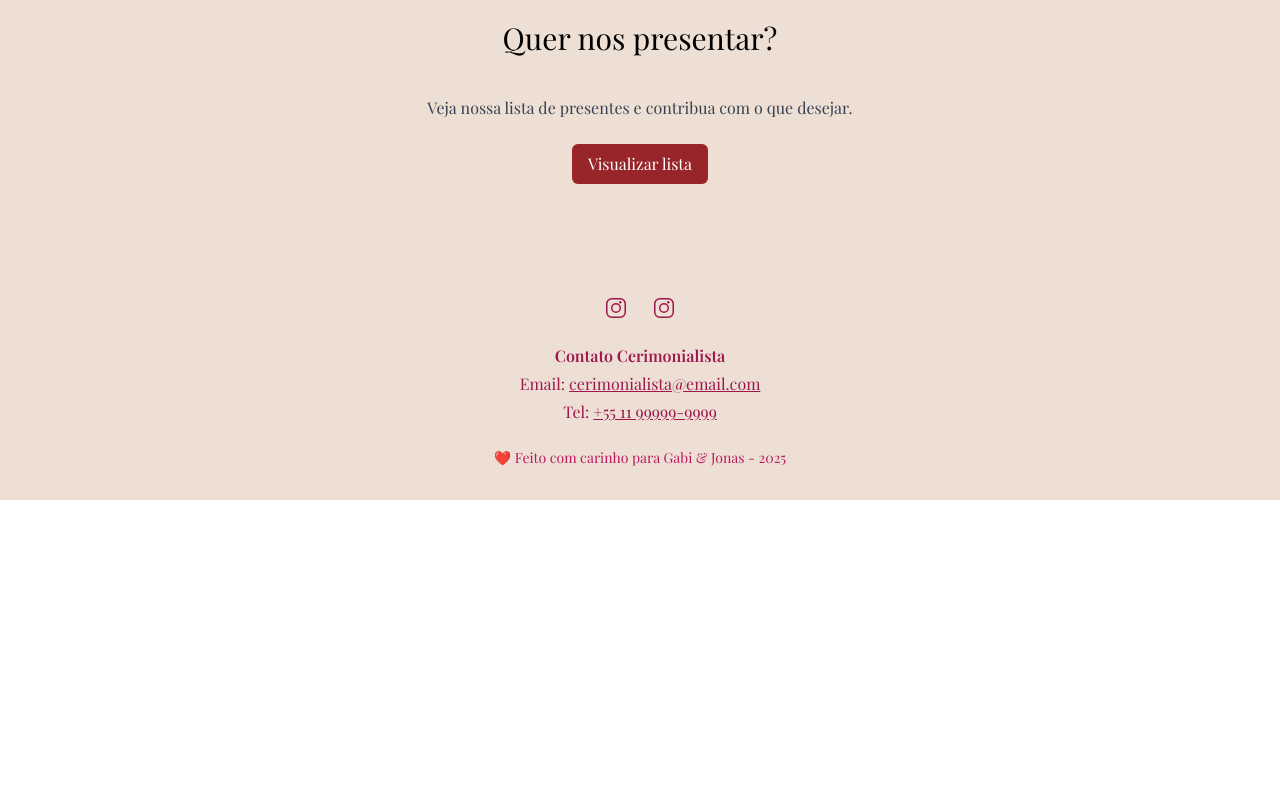
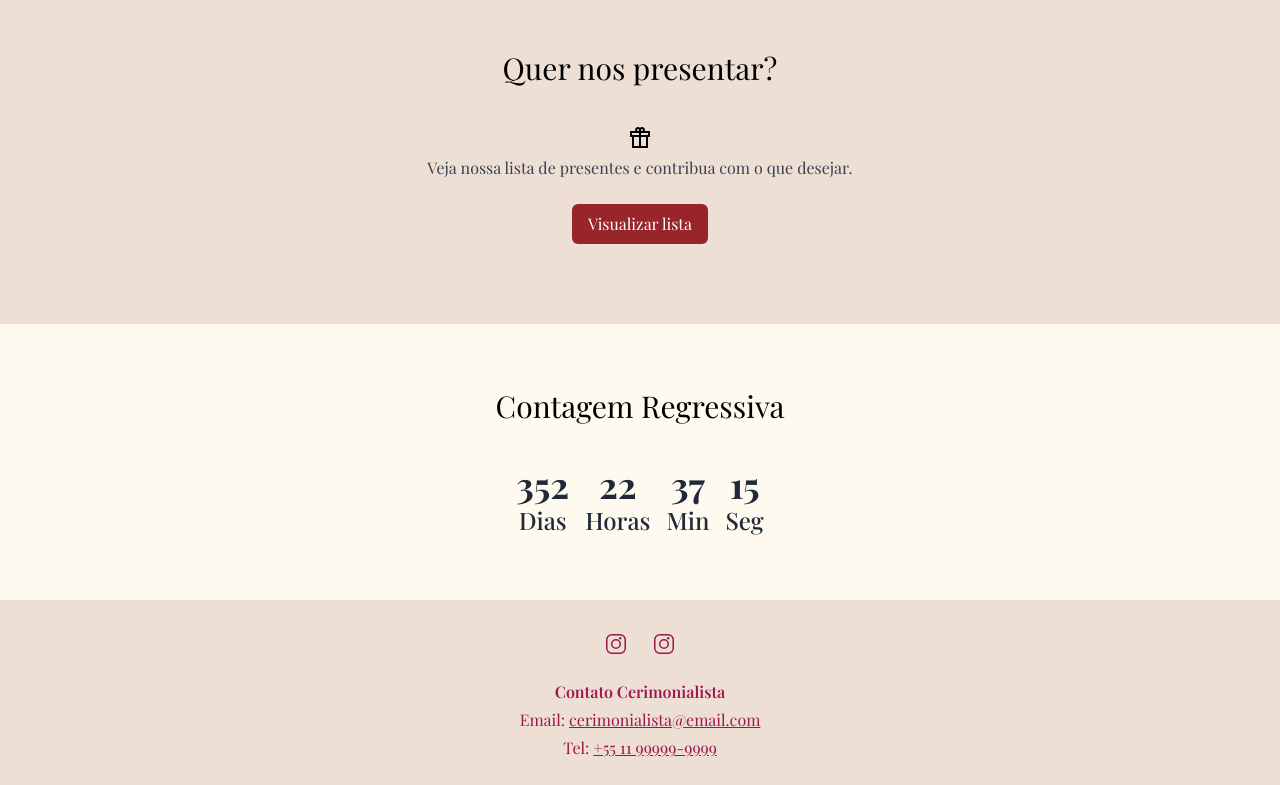
Before and after one commit to cintiacc/wedding-invite, a Vue app: page / in a window 1280 px wide. Shown: the part 3534-4319 px from the top of the page. Before the commit the page ends 4034 px from the top, so only its background shows below. Built offline with nearby package versions, Linux system fonts and the light colour scheme; a web font is replaced by a local one.

Commit message:
add coutdown

```diff
--- /dev/null
+++ b/src/components/CountdownComponent.vue
@@ -0,0 +1,72 @@
+<template>
+  <section class="bg-[#fffaf0] py-16 px-4 text-center">
+    <h3 class="text-3xl font-playfair mb-10">Contagem Regressiva</h3>
+
+    <div class="flex justify-center space-x-4 text-gray-800 text-lg md:text-2xl font-medium">
+      <div class="flex flex-col items-center">
+        <span class="text-4xl font-bold">{{ countdown.days }}</span>
+        <span>Dias</span>
+      </div>
+      <div class="flex flex-col items-center">
+        <span class="text-4xl font-bold">{{ countdown.hours }}</span>
+        <span>Horas</span>
+      </div>
+      <div class="flex flex-col items-center">
+        <span class="text-4xl font-bold">{{ countdown.minutes }}</span>
+        <span>Min</span>
+      </div>
+      <div class="flex flex-col items-center">
+        <span class="text-4xl font-bold">{{ countdown.seconds }}</span>
+        <span>Seg</span>
+      </div>
+    </div>
+  </section>
+</template>
+
+<script>
+export default {
+  name: 'CountdownComponent',
+  data() {
+    return {
+      countdown: {
+        days: '00',
+        hours: '00',
+        minutes: '00',
+        seconds: '00'
+      },
+      targetDate: new Date('2026-05-30T00:00:00')
+    };
+  },
+  mounted() {
+    this.updateCountdown();
+    this.interval = setInterval(this.updateCountdown, 1000);
+  },
+  beforeUnmount() {
+    clearInterval(this.interval);
+  },
+  methods: {
+    updateCountdown() {
+      const now = new Date();
+      const distance = this.targetDate - now;
+
+      if (distance <= 0) {
+        clearInterval(this.interval);
+        this.countdown = { days: '00', hours: '00', minutes: '00', seconds: '00' };
+        return;
+      }
+
+      const days = Math.floor(distance / (1000 * 60 * 60 * 24));
+      const hours = Math.floor((distance / (1000 * 60 * 60)) % 24);
+      const minutes = Math.floor((distance / (1000 * 60)) % 60);
+      const seconds = Math.floor((distance / 1000) % 60);
+
+      this.countdown = {
+        days: String(days).padStart(2, '0'),
+        hours: String(hours).padStart(2, '0'),
+        minutes: String(minutes).padStart(2, '0'),
+        seconds: String(seconds).padStart(2, '0')
+      };
+    }
+  }
+};
+</script>
--- a/src/views/Home.vue
+++ b/src/views/Home.vue
@@ -107,6 +107,7 @@
   <h3 class="text-3xl font-playfair mb-10">Confirmação de Presença</h3>
 
   <div class="bg-[#fffaf0] relative max-w-md mx-auto bg-white border border-gray-300 rounded-xl shadow-lg p-10">
+    <span class="material-symbols-outlined">mail</span>
     <p class="mb-6 text-gray-700">
       Por favor, confirme sua presença até 01/09/2025
     </p>
@@ -122,6 +123,7 @@
 
 <section class="bg-[#eddfd4] py-20 px-6 text-center">
   <h3 class="text-3xl font-playfair mb-10">Quer nos presentar?</h3>
+    <span class="material-symbols-outlined">featured_seasonal_and_gifts</span>
     <p class="mb-6 text-gray-700">
       Veja nossa lista de presentes e contribua com o que desejar.
     </p>
@@ -130,11 +132,19 @@
     </ButtonComponent>
 </section>
 
+<section>
+  <div>
+    <CountdownComponent />
+  </div>
+</section>
+
 
 </template>
 <script>
 import InstagramGallery from '../components/InstagramGallery.vue';
 import ButtonComponent from '../components/ButtonComponent.vue';
+import CountdownComponent from '../components/CountdownComponent.vue';
+
 
 
 export default {
@@ -159,7 +169,8 @@ export default {
   },
   components: {
     InstagramGallery,
-    ButtonComponent
+    ButtonComponent,
+    CountdownComponent
   }
 };
 </script>
```
